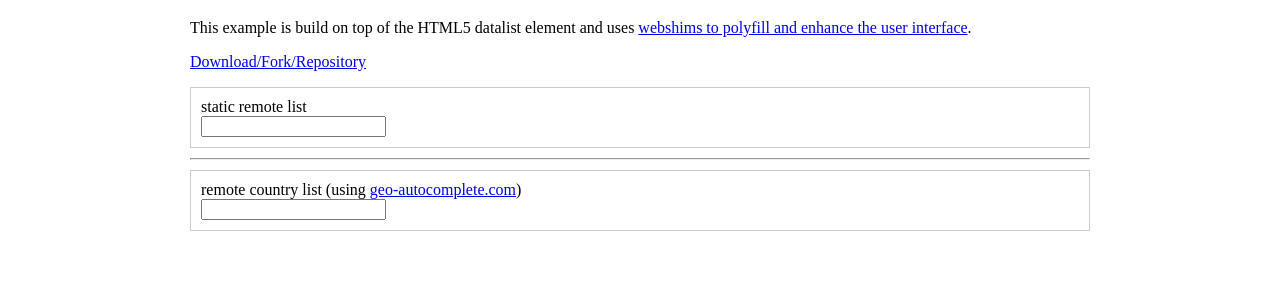
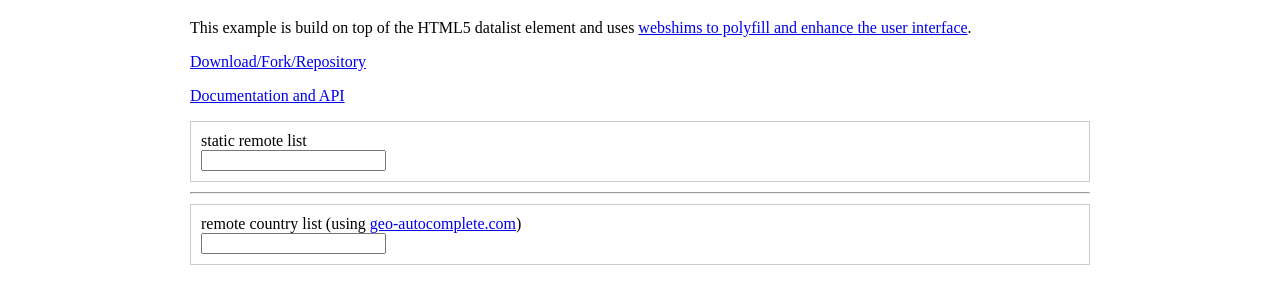
Before and after one commit to aFarkas/remote-list, a website: page demo/index.html in a window 1280 px wide. Shown: the part 61-364 px from the top of the page. Drawn offline with nearby package versions, Linux system fonts and the light colour scheme.

Commit message:
link documentation

```diff
--- a/demo/index.html
+++ b/demo/index.html
@@ -81,6 +81,7 @@
 <h1>Tiny lightweight autosuggest plugin for jQuery</h1>
 <p>This example is build on top of the HTML5 datalist element and uses <a href="http://afarkas.github.io/webshim/demos/demos/cfgs/list-datalist.html">webshims to polyfill and enhance the user interface</a>.</p>
 <p><a href="https://github.com/aFarkas/remote-list">Download/Fork/Repository</a></p>
+<p><a href="https://github.com/aFarkas/remote-list#simple-usage-example">Documentation and API</a></p>
 <div class="example">
 	<label>
 		<span>static remote list</span>
```
